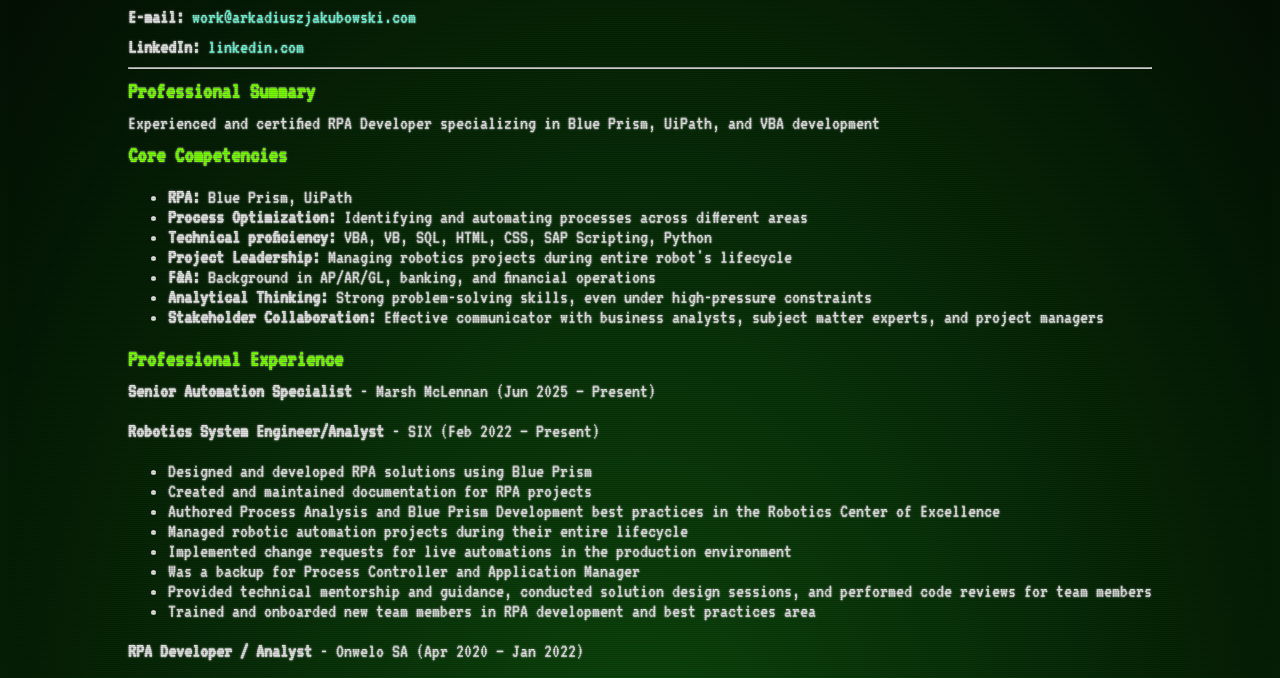
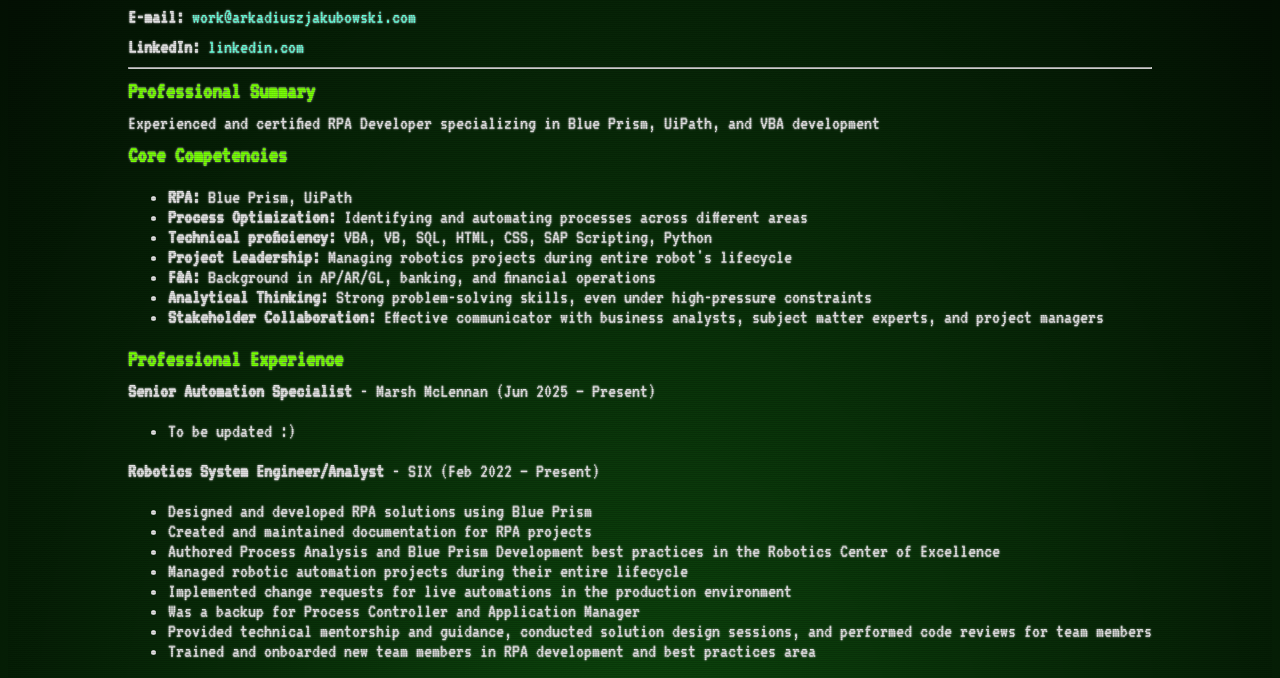
Before and after one commit to arekjot/ProfessionalWebPage, a plain HTML site: page index.html in a window 1280 px wide. Shown: the part 111-789 px from the top of the page. Drawn offline with Linux system fonts and the light colour scheme.

Commit message:
Update index.html

```diff
--- a/index.html
+++ b/index.html
@@ -114,7 +114,7 @@
 
          <p><strong>Senior Automation Specialist</strong> - Marsh McLennan (Jun 2025 – Present)</p>
         <ul>
-
+            <li>To be updated :)</li>
         </ul>
 
         <p><strong>Robotics System Engineer/Analyst</strong> - SIX (Feb 2022 – Present)</p>
```
